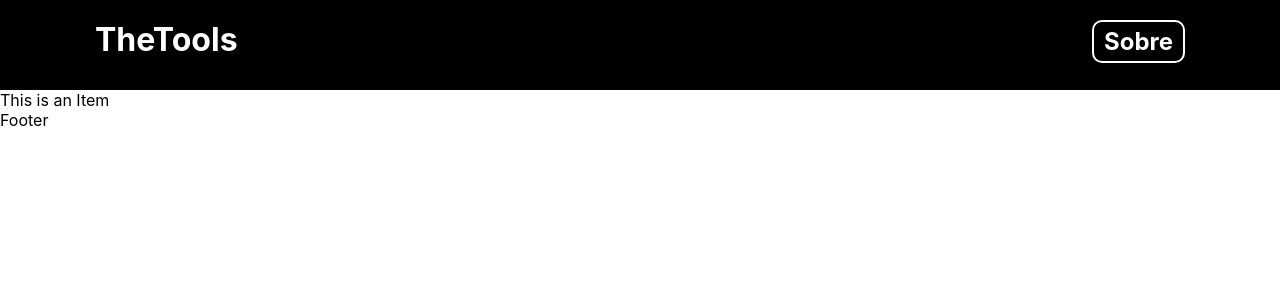
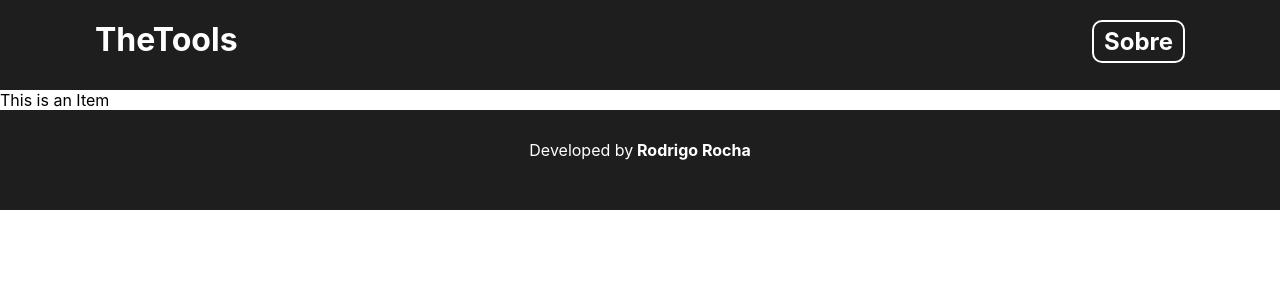
Before and after one commit to rodrigogomesrc/TheTools, a React (Create React App) app: page / in a window 1280 px wide. Shown: the top 300 px of the page. Built offline with nearby package versions, Linux system fonts and the light colour scheme.

Commit message:
created the footer

```diff
--- /dev/null
+++ b/src/components/layout/Footer.css
@@ -0,0 +1,21 @@
+footer{
+
+    background-color: rgb(30, 30, 30);
+    color: white;
+    text-align: center;
+    height: 100px;
+
+}
+
+#content {
+    text-decoration: none;
+    padding: 30px;
+}
+
+a{
+
+    text-decoration: none;
+    color: white;
+    font-weight: bold;
+
+}
--- a/src/components/layout/Footer.js
+++ b/src/components/layout/Footer.js
@@ -1,10 +1,18 @@
 import React from 'react';
+import './Footer.css';
 
 function Footer() {
 
     return(
 
-        <p>Footer</p>
+        <footer>
+            <div id="content">
+                <p>
+                    Developed by
+                    <a href="https://rodrigogomesrc.github.io/" target="_blank" rel="noopener noreferrer"> Rodrigo Rocha</a>
+                </p>
+            </div>
+        </footer>
     )
 }
 
--- a/src/components/layout/Header.css
+++ b/src/components/layout/Header.css
@@ -1,5 +1,5 @@
 #header {
-    background-color: black;
+    background-color: rgb(30, 30, 30);
     color: white;
     height: 50px;
     padding: 20px;
```
